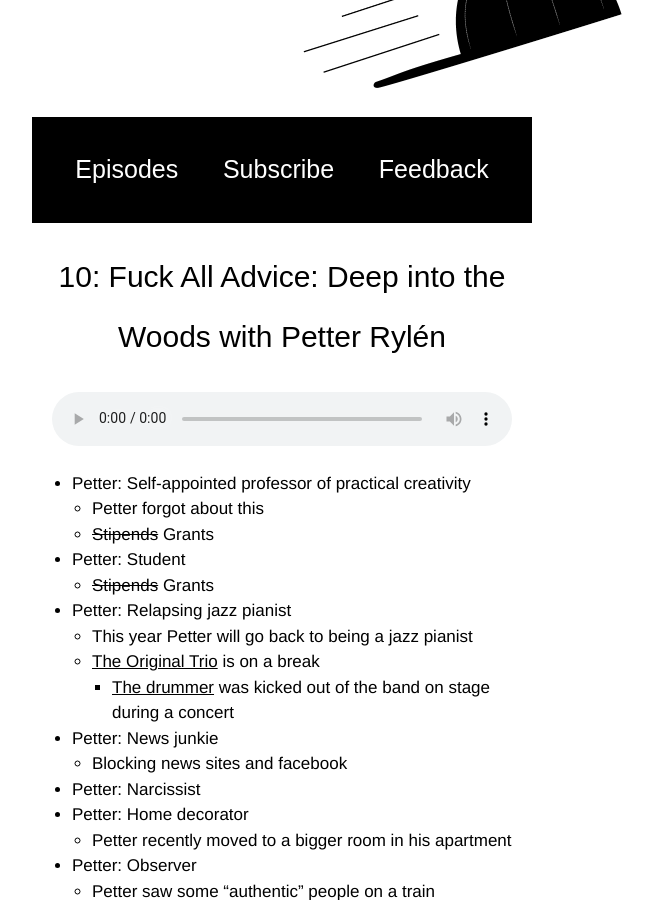
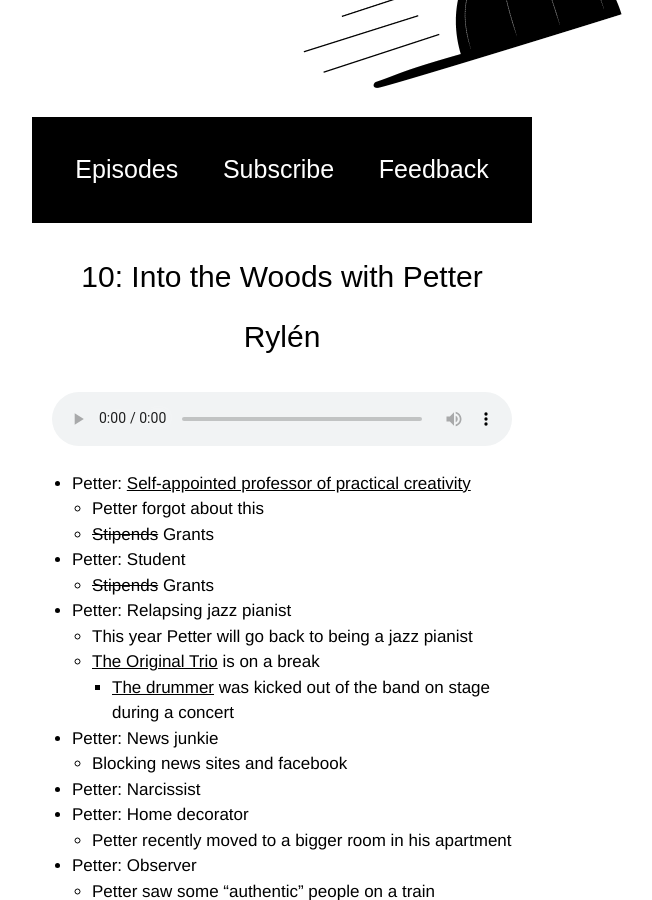
Before and after one commit to keps/keps.github.io, a Jekyll site: the page built from kepskast/_posts/2014-11-05-10.markdown, in a window 1280 px wide and 900 px high, scrolled down 411 px. Shown: the whole window, without its empty margins (358-1010 px from the left). Built offline with Jekyll 4.4.1, drawn with Linux system fonts in a browser that asks for light colours.

Commit message:
Fixed lots of typos

```diff
--- a/kepskast/_posts/2014-09-06-5.markdown
+++ b/kepskast/_posts/2014-09-06-5.markdown
@@ -26,7 +26,7 @@
 	* Football players get injured and are a [burden to the society](http://aspe.hhs.gov/health/reports/2014/SportsInjuries/ib_SportsInjuries.pdf).
 	* [Robyn](https://www.youtube.com/watch?v=J294A-R1Cjk) [quit high school to do music](http://www.svd.se/kultur/robyn_4848921.svd).
 	* In the USA, [Women above 18 play more video games than men under 18](http://www.theesa.com/facts/pdfs/ESA_EF_2014.pdf)
-	* Parents should support their childrens choices and interests.
+	* Parents should support their children's choices and interests.
 * Pontus doesn't like [school](http://en.wikipedia.org/wiki/School).
 * Petter makes a bold confession.
 	* [The SCUM Manifesto](http://en.wikipedia.org/wiki/SCUM_Manifesto) is a great idea.
--- a/kepskast/_posts/2014-10-07-8.markdown
+++ b/kepskast/_posts/2014-10-07-8.markdown
@@ -16,10 +16,10 @@
 	* We need to work on our grammar.
 	* We care a lot about our listeners.
 	* How should Kepskast be spelled in [English](http://en.wikipedia.org/wiki/Iceland)?
-	* Pontus doesn't wanna remake our logo.
+	* Pontus doesn't want to remake our logo.
 	* [Kepskast is not nationalistic](http://en.wikipedia.org/wiki/Iceland).
 * Does Pontus' new voice sound too boring, or too emotional?
-	* Pontus cries in every episod.
+	* Pontus cries in every episode.
 	* Kalle and Petter offer to make him a castrato singer.
 * [Icelandic](http://en.wikipedia.org/wiki/Iceland) is a great language for reaching people across the world.
 	* [The are 12 different Icelands throughout the world](http://en.wikipedia.org/wiki/Iceland).
--- a/kepskast/_posts/2014-11-05-10.markdown
+++ b/kepskast/_posts/2014-11-05-10.markdown
@@ -1,13 +1,13 @@
 ---
-title: "10: Fuck All Advice: Deep into the Woods with Petter Rylén"
+title: "10: Into the Woods with Petter Rylén"
 mp3: http://s3-eu-west-1.amazonaws.com/kepskast/Kepskast+10.mp3
-bytes: CHANGE ME
-duration: CHANGE ME
+bytes: 61548669
+duration: "51:17"
 guid: "CE17C6D7-F3AA-45B6-AD56-3C4326B38429"
 summary: "Keps interview Petter Rylén, self-appointed hiker and narcissist."
 ---
 
-* Petter: Self-appointed professor of practical creativity
+* Petter: [Self-appointed professor of practical creativity](http://dk.linkedin.com/pub/petter-rylén/85/602/779)
     * Petter forgot about this
     * <del>Stipends</del> Grants
 * Petter: Student
--- a/kepskast/subscribe.markdown
+++ b/kepskast/subscribe.markdown
@@ -13,7 +13,7 @@
 
 It is possible to subscribe to Kepskast in several ways:
 
-1. The simplest is to use a podcast app on you smartphone. See suggestions below.
+1. The simplest is to use a podcast app on your smartphone. See suggestions below.
 2. If you have an MP3-player, the simplest way is probably to [use iTunes]({{ site.iTunes_url }}).
 3. If you think this webpage rocks (thank you!) and want to go here manually all the time (?) ... be our guest?
 
```
